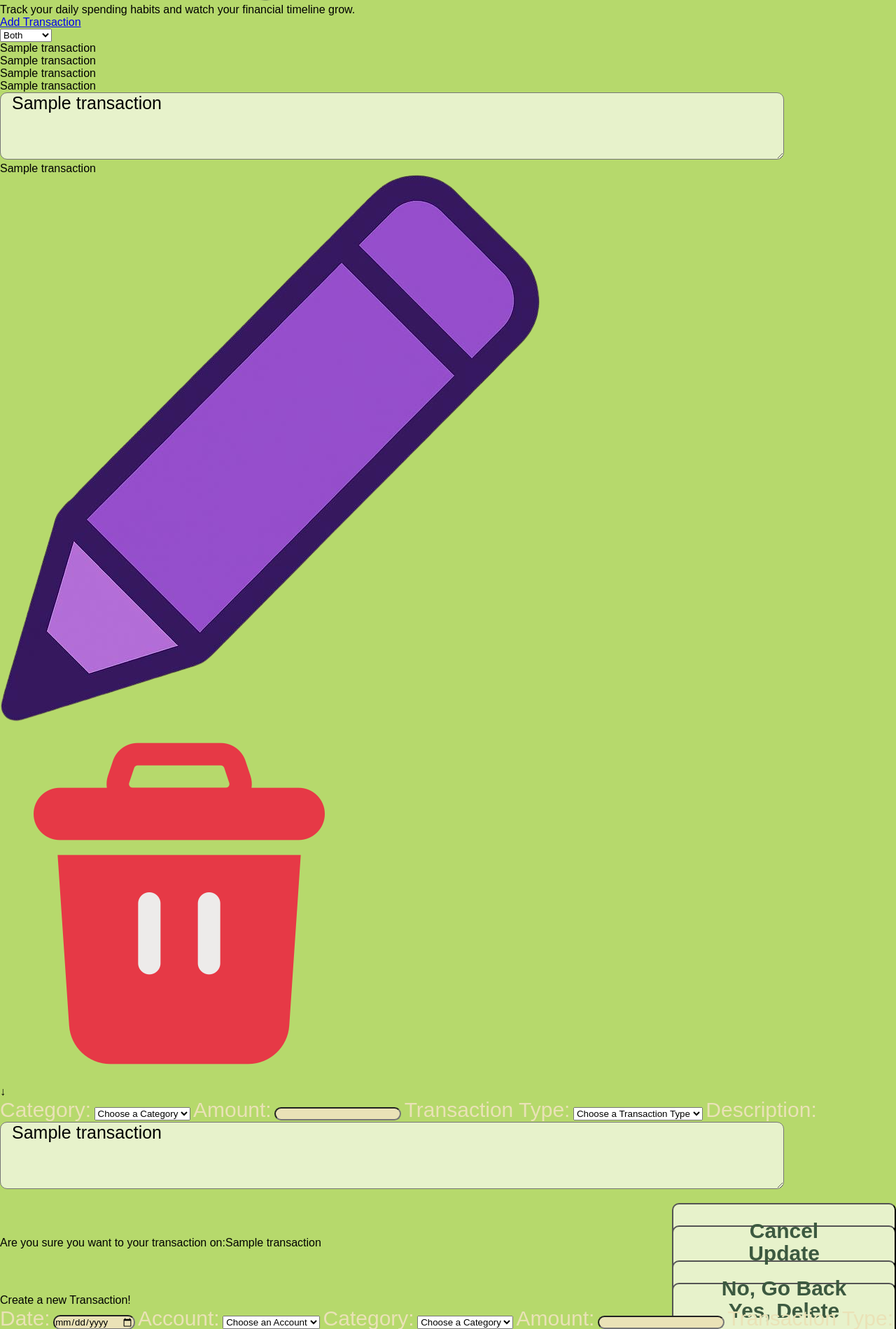
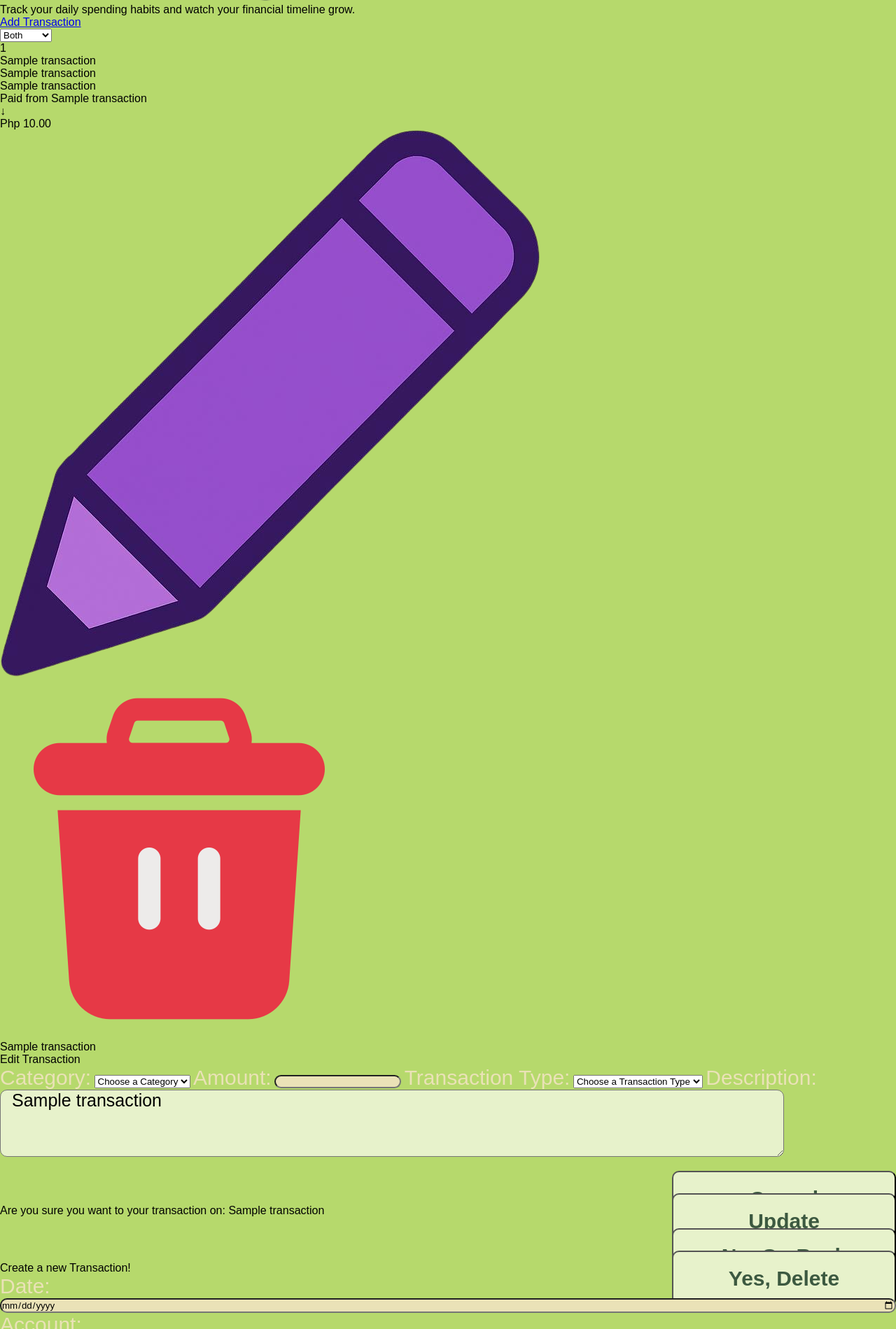
Before and after one commit to astridjamesrosal/flask-phase, a Flask app: template project6_finance_tracker/templates/transactions.html in a window 1280 px wide; the page is wider, and only the part inside the window is pictured. Shown: the part 1802-3701 px from the top of that part at 70% size. Run offline with Flask 3, Linux system fonts and the light colour scheme; the template is opened without the code that fills it: most values are stand-ins (such as "Sample title", 1, 10 or a date in 2020).

Commit message:
Add transactions page HTML/CSS, fix filter bugs and modal structure

```diff
--- a/project6_finance_tracker/finance_app.py
+++ b/project6_finance_tracker/finance_app.py
@@ -100,8 +100,8 @@ def delete_category_route(category_id):
 
 @app.route('/transactions', methods=['GET'])
 def transactions_list_route():
-    transaction_type = request.args.get('transaction_type')
-    category_id = request.args.get('category_id')
+    transaction_type = request.args.get('transaction_type') or None
+    category_id = request.args.get('category_id') or None
     accounts_list = get_all_accounts()
     categories_list = get_all_categories()
     if 'transaction_type' in request.args or 'category_id' in request.args:
--- a/project6_finance_tracker/templates/accounts.html
+++ b/project6_finance_tracker/templates/accounts.html
@@ -33,7 +33,7 @@
             {% for account in accounts_list %}
             <div class="modal" id="editAccountModal-{{ account[0] }}">
                 <form action="{{ url_for('edit_account_route', account_id=account[0]) }}" method="POST">
-                    <p>Edit your Account</p>
+                    <p>Edit Account</p>
                     <label>Account Name:</label>
                     <input type="text" name="name" value="{{ account[1] }}">
                     <label>Account Type:</label>
--- a/project6_finance_tracker/templates/index.html
+++ b/project6_finance_tracker/templates/index.html
@@ -23,7 +23,7 @@
 
                 <div class="balance_img_text">
                     <span class="balance_label">Your Balance!</span>
-                    <img src="{{ url_for('static', filename='images/balance_owl.jpg') }}" alt="owl">
+                    <img src="{{ url_for('static', filename='images/balance_owl.png') }}" alt="owl">
                 </div>
 
                 <div class="box_balance">
--- a/project6_finance_tracker/templates/transactions.html
+++ b/project6_finance_tracker/templates/transactions.html
@@ -7,6 +7,8 @@
                 <img src="{{ url_for('static', filename='images/header-owl.jpg')}}" alt="owl">
                 <p class="upper_message_text">Track your daily spending habits and watch your financial timeline grow.</p>
                 <a href="#" onclick="showModal('createTransactionModal')">Add Transaction</a>
+            </div>
+            <div class="transaction_filter">
                 <form method="GET" action="{{ url_for('transactions_list_route') }}">
                     <select name="transaction_type" onchange="this.form.submit()">
                         <option value="" {% if not request.args.get('transaction_type') %}selected{% endif %}>Both</option>
@@ -20,24 +22,30 @@
         <div class="lower_transactions_page">
             {% for transaction in transactions_list %}
                 <div class="transaction_box">
-                <p class="transaction_date">{{ transaction[1] }}</p>
-                <p class="transaction_type">{{ transaction[4] }}</p>
-                <p class="transaction_category">{{ transaction[8] }}</p>
-                <p class="transaction_account">{{ transaction[7] }}</p>
-                <textarea class="transaction_description">{{ transaction[6] }}</textarea>
-                <p class="transaction_amount">{{ transaction[5] }}</p>
-                <img src="{{ url_for('static', filename='images/Edit.jpg')}}" href="{{url_for('edit_transaction_route', transaction_id=transaction[0])}}" onclick="showModal('editTransactionModal-{{ transaction[0] }}')">
-                <img src="{{ url_for('static', filename='images/delete.png')}}" href="{{url_for('delete_transaction_route', transaction_id=transaction[0])}}" onclick="showModal('deleteTransactionModal-{{ transaction[0] }}')">
-                <div class="transaction_arrow">
+                    <div class="transaction_main_info">
+                        <p class="transaction_id">{{ transaction[0] }}</p>
+                        <p class="date">{{ transaction[1] }}</p>
+                        <p class="transaction_type {{ transaction[4] }}">{{ transaction[4] }}</p>
+                        <p class="category_id">{{ transaction[8] }}</p>
+                        <p class="account_id">Paid from {{ transaction[7] }}</p>
+                        <p class="arrow {{ transaction[4] }}">
                             {% if transaction[4] == 'income' %}
-                            <div class="up_arrow">↑</div>
+                                ↑
                             {% else %}
-                            <div class="down_arrow">↓</div>
+                                ↓
                             {% endif %}
+                        </p>
                         </div>
+                        <p class="amount">Php {{ "{:,.2f}".format(transaction[5]) }}</p>
+                        <div class="actions">
+                            <img src="{{ url_for('static', filename='images/Edit.jpg')}}" onclick="showModal('editTransactionModal-{{ transaction[0] }}')">
+                            <img src="{{ url_for('static', filename='images/delete.png')}}" onclick="showModal('deleteTransactionModal-{{ transaction[0] }}')">
+                        </div>
+                        <p class="description">{{ transaction[6] }}</p>
                 </div>
                 <div class="modal" id="editTransactionModal-{{ transaction[0] }}">
                     <form action="{{ url_for('edit_transaction_route', transaction_id=transaction[0]) }}" method="POST">
+                        <p>Edit Transaction</p>
                         <label>Category:</label>
                         <select name="category_id">
                             <option value="">Choose a Category</option>
@@ -55,15 +63,19 @@
                         </select>
                         <label>Description:</label>
                         <textarea name="description">{{ transaction[6] }}</textarea>
-                    <button type="button" onclick="hideModal('editTransactionModal-{{ transaction[0] }}')">Cancel</button>
-                    <button type="submit">Update</button>
+                        <div class="buttons">
+                            <button type="button" class="btn-cancel" onclick="hideModal('editTransactionModal-{{ transaction[0] }}')">Cancel</button>
+                            <button type="submit" class="btn-confirm">Update</button>
+                        </div>
                     </form>
                 </div>
                 <div class="modal" id="deleteTransactionModal-{{ transaction[0] }}">
                     <form action="{{ url_for('delete_transaction_route', transaction_id=transaction[0]) }}" method="POST">
-                    <p class="delete_message">Are you sure you want to your transaction on:{{ transaction[1] }}</p>
-                    <button type="button" onclick="hideModal('deleteTransactionModal-{{ transaction[0] }}')">No, Go Back</button>
-                    <button type="submit">Yes, Delete</button>
+                        <p class="delete_message">Are you sure you want to your transaction on: {{ transaction[1] }}</p>
+                        <div class="buttons">
+                            <button type="button" class="btn-cancel" onclick="hideModal('deleteTransactionModal-{{ transaction[0] }}')">No, Go Back</button>
+                            <button type="submit" class="btn-confirm">Yes, Delete</button>
+                        </div>
                     </form>
                 </div>
         {% endfor %}
@@ -71,16 +83,21 @@
         {% else %}
         <div class="empty_page">
             <img src="{{ url_for('static', filename='images/transaction_owl.jpg') }}" alt="owl">
+            <div class="empty_message">
                 <p class="empty_header">A Fresh Start for Your Funds</p>
                 <p class="empty_main_body">Your transaction list is currently a blank canvas. Start logging your spending today to gain the insights you need to master your money.</p>
                 <a href="#" onclick="showModal('createTransactionModal')">Add Your First Transaction</a>
+            </div>
         </div>
         {% endif %}
         <div class="modal" id="createTransactionModal">
             <form action="{{ url_for('create_transaction_route') }}" method="POST">
                 <p>Create a new Transaction!</p>
+                    <div class="field">
                         <label>Date:</label>
                         <input type="date" name="date">
+                    </div>
+                    <div class="field">
                         <label>Account:</label>
                         <select name="account_id">
                             <option value="">Choose an Account</option>
@@ -88,6 +105,8 @@
                                 <option value="{{ account[0] }}">{{ account[1] }}</option>
                             {% endfor %}
                         </select>
+                    </div>
+                    <div class="field">
                         <label>Category:</label>
                         <select name="category_id">
                             <option value="">Choose a Category</option>
@@ -95,17 +114,27 @@
                                 <option value="{{ category[0] }}">{{ category[1] }}</option>
                             {% endfor %}
                         </select>
+                    </div>
+                    <div class="field">
                         <label>Amount:</label>
                         <input type="number" name="amount">
+                    </div>
+                    <div class="field">
                         <label>Transaction Type:</label>
                         <select name="transaction_type">
                             <option value="">Choose a Transaction Type</option>
                             <option value="income">Income</option>
                             <option value="expense">Expense</option>
                         </select>
+                    </div>
+                    <div class="description-field">
                         <label>Description:</label>
                         <textarea name="description"></textarea>
-                <button type="submit">Create</button>
+                    </div>
+                    <div class="buttons">
+                        <button type="button" class="btn-cancel" onclick="hideModal('createTransactionModal')">Cancel</button>
+                        <button type="submit" class="btn-confirm">Create</button>
+                    </div>
             </form>
         </div>
     {% endblock %}
--- a/project6_finance_tracker/templates/view_category.html
+++ b/project6_finance_tracker/templates/view_category.html
@@ -48,7 +48,6 @@
             </div>
             <div class="modal" id="deleteCategoryModal-{{ category_name[0] }}">
                 <form action="{{ url_for('delete_category_route', category_id=category_name[0]) }}" method="POST">
-                    <p>Delete Category</p>
                     <p class="delete_message">Are you sure you want to delete Category: {{ category_name[1] }}</p>
                     <div class="buttons">
                         <button type="button" class="btn-cancel" onclick="hideModal('deleteCategoryModal-{{ category_name[0] }}')">No, Go Back</button>
```
Also changed, not shown: project6_finance_tracker/static/style.css (+83 -14 lines), project6_finance_tracker/static/images/balance_owl.jpg (deleted), project6_finance_tracker/static/images/balance_owl.png (added). Lines whose indentation alone changed are shown as unchanged.
